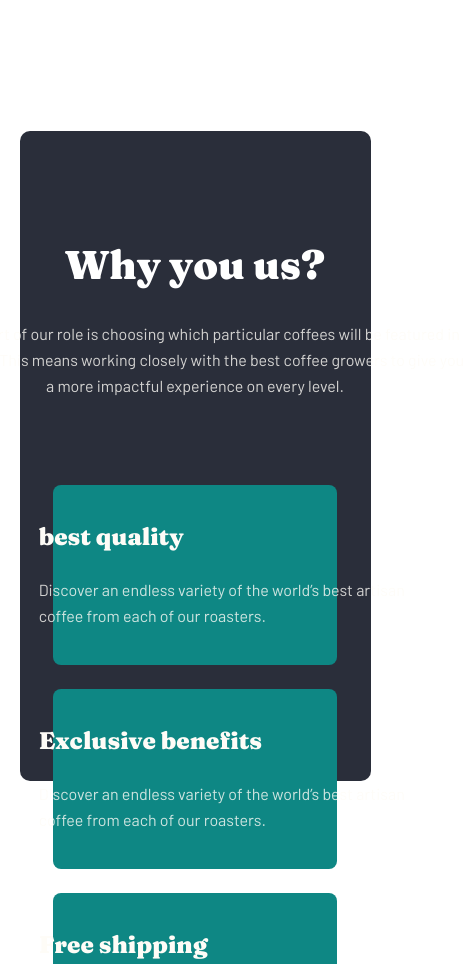
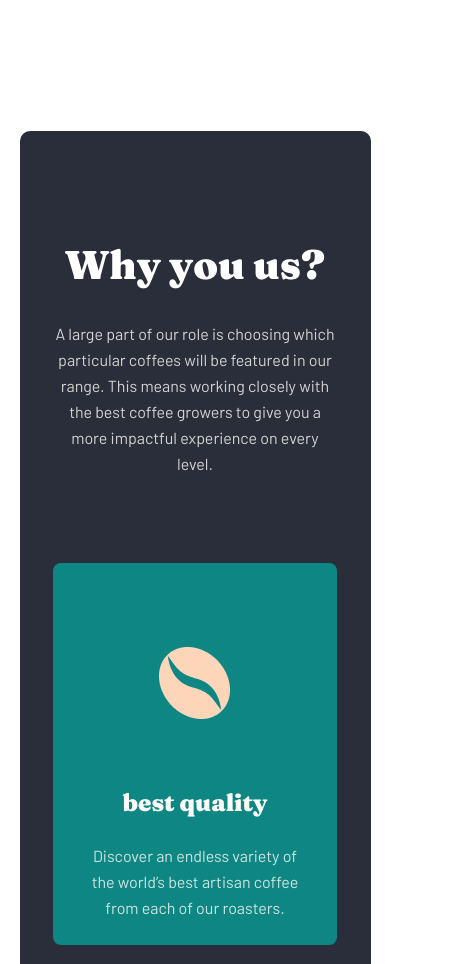
Before and after one commit to PulatovSO/coffee, a plain HTML site: page index.html in a window 390 px wide. Shown: the part 2420-3384 px from the top of the page, 465 px wide, since content can reach past the window. Drawn offline with nearby package versions, Linux system fonts and the light colour scheme.

Commit message:
added a section

```diff
--- a/css/media.css
+++ b/css/media.css
@@ -150,6 +150,48 @@
   }
   /* /COLLECTION SECTION */
 
+
+  /* CHOOSE SECTION */
+  #choose {
+    height: 1550px;
+  }
+
+  .choose__paragraph {
+    width: 80%;
+  }
+
+  .choose__wrap {
+    height: 62%;
+  }
+
+  .choose-card {
+    width: 90%;
+    height: 382px;
+  }
+
+  .choose-card__text {
+    margin-left: 0;
+    margin-top: 100px;
+    text-align: center;
+    width: 80%;
+  }
+
+  .choose-card__title {
+    text-align: center;
+  }
+
+  .choose-card__title::before {
+    top: -140px;
+    left: 50%;
+    transform: translateX(-50%);
+  }
+
+  .choose-card__paragraph {
+    width: 100%;
+  }
+
+  /* /CHOOSE SECTION */
+
 }
 
 /* ##########################################################3 */
@@ -189,10 +231,15 @@
   }
   /* HERO SECTION */
 
+  /* CHOOSE SECTION */
+  .choose-card__paragraph {
+    width: 100%;
+  }
 
-  /* COLLECTION SECTION */
-
-  /* /COLLECTION SECTION */
+  .choose__wrap {
+    height: 70%;
+  }
+  /* /CHOOSE SECTION */
 
   /* /HOME PAGE ======================================= */
 }
--- a/css/style.css
+++ b/css/style.css
@@ -167,6 +167,7 @@ a {
 /* CHOOSE SECTION */
 #choose {
   margin-top: 188px;
+  padding-bottom: 250px;
 }
 
 .choose__wrap {
```
Also changed, not shown: index.html (+0 -8 lines).
